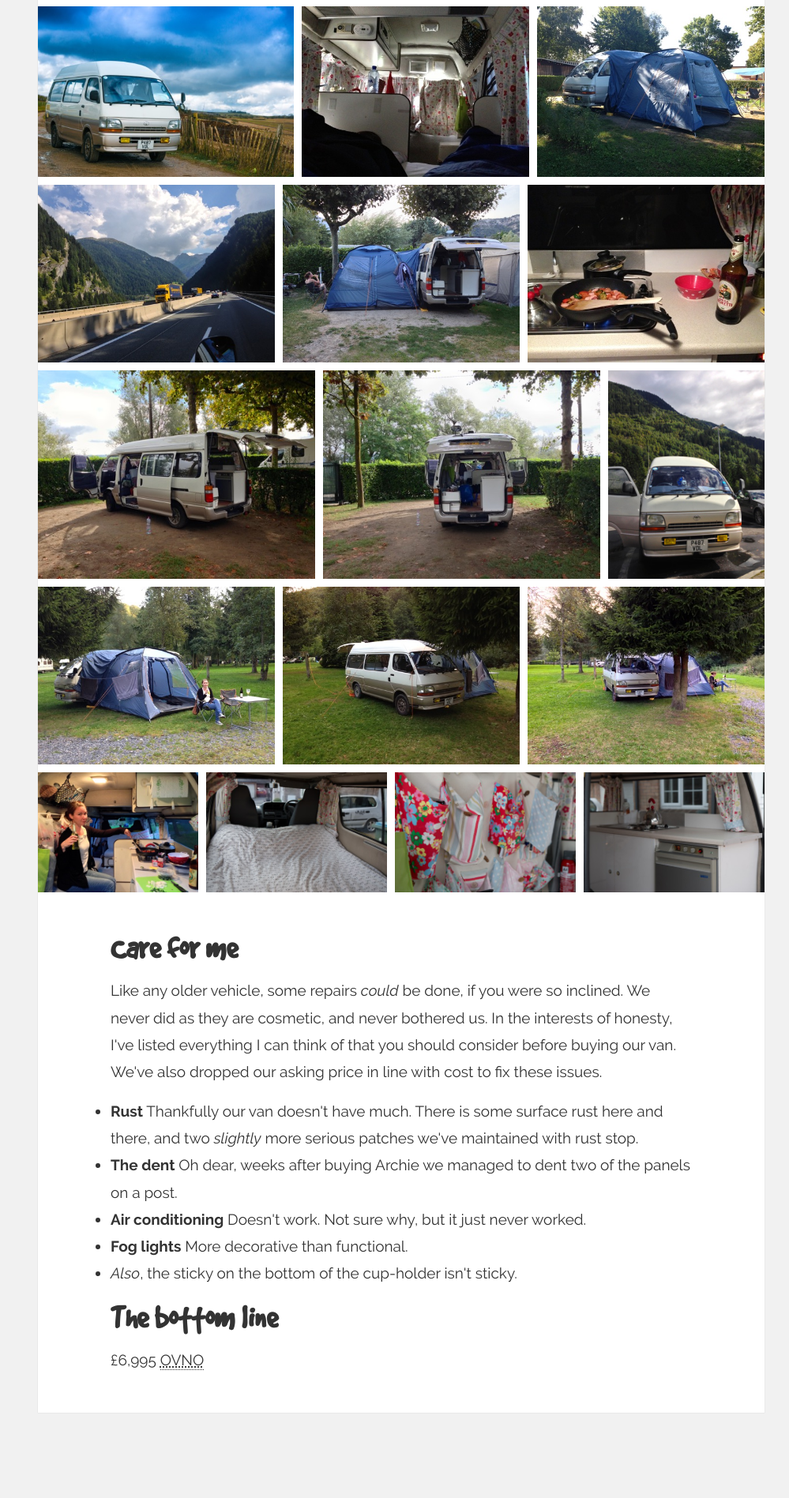
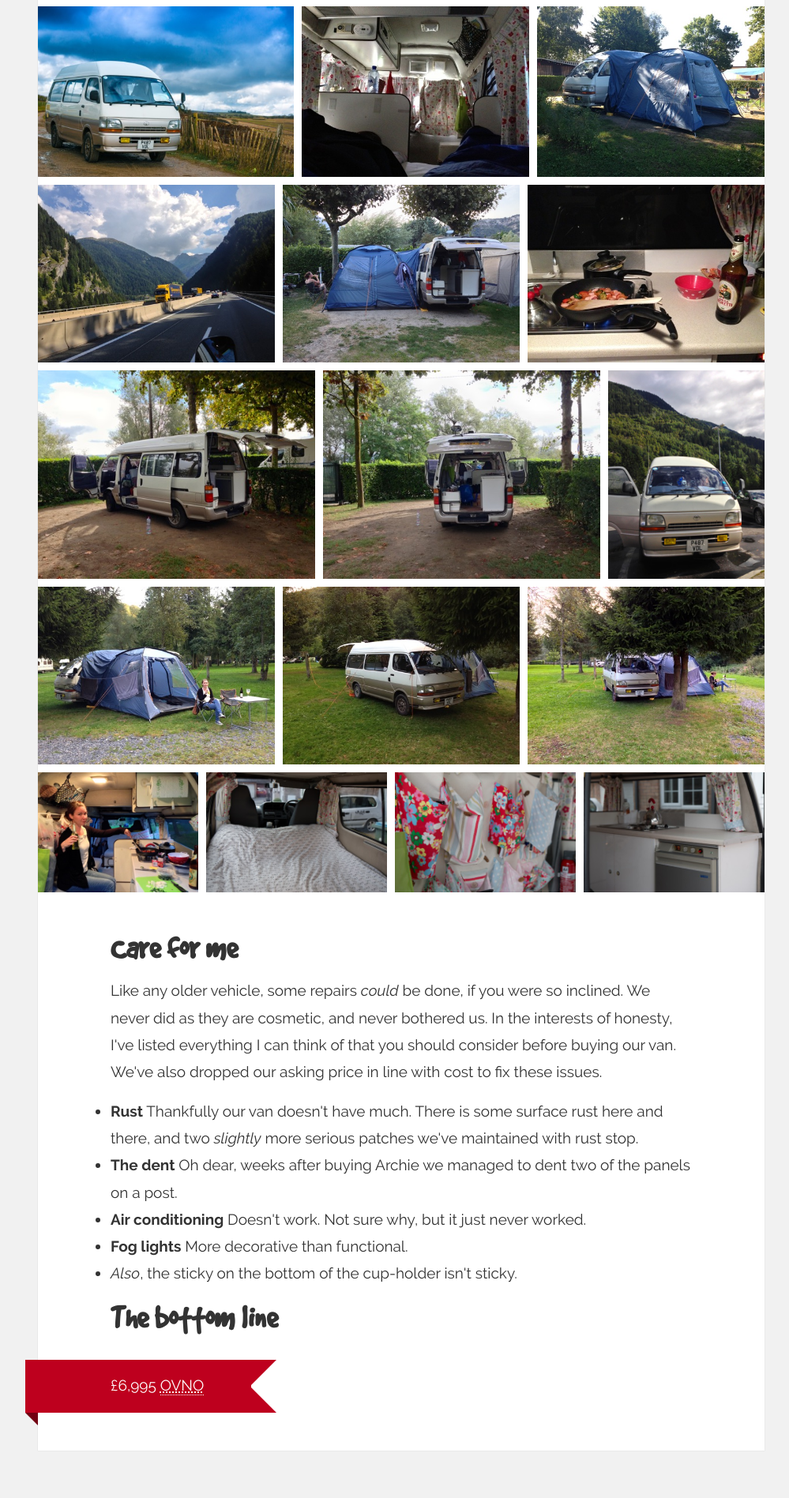
Before and after one commit to roobottom/buy-our-campervan, a Jekyll site: the page built from index.html, in a window 1280 px wide. Shown: the part 3053-4950 px from the top of the page at 79% size, without its empty margins (132-1131 px from the left). Built offline with Jekyll 4.4.1, drawn with Linux system fonts in a browser that asks for light colours; before the commit the page ends 4902 px from its top, so only the background shows below that.

Commit message:
A lovely ribbon for the price.

```diff
--- a/css/styles.css
+++ b/css/styles.css
@@ -454,6 +454,37 @@ body {
     font-size: 36px;
   }
 }
+.prose .price {
+  background-color: #be001e;
+  padding: 16px 92px 16px 108px;
+  display: inline-block;
+  position: relative;
+  left: -108px;
+  color: white;
+}
+.prose .price:after {
+  content: '';
+  display: block;
+  position: absolute;
+  bottom: -16px;
+  left: 0;
+  width: 0;
+  height: 0;
+  border-style: solid;
+  border-width: 0 16px 16px 0;
+  border-color: transparent #720012 transparent transparent;
+}
+.prose .price:before {
+  content: '';
+  display: block;
+  position: absolute;
+  border: 32px solid transparent;
+  width: 64px;
+  top: 0;
+  bottom: 0;
+  right: 0;
+  border-right-color: white;
+}
 .gallery,
 .gallery ol,
 .gallery li {
--- a/index.html
+++ b/index.html
@@ -113,5 +113,5 @@ title: Home
     </ul>
 
     <h2>The bottom line</h2>
-    <p>&pound;6,995 <abbr title="Or Very Nearest Offer">OVNO</abbr></p>
+    <p class="price">&pound;6,995 <abbr title="Or Very Nearest Offer">OVNO</abbr></p>
 </div>
```
Also changed, not shown: less/styles.less (+35 -0 lines), 1 other file.
